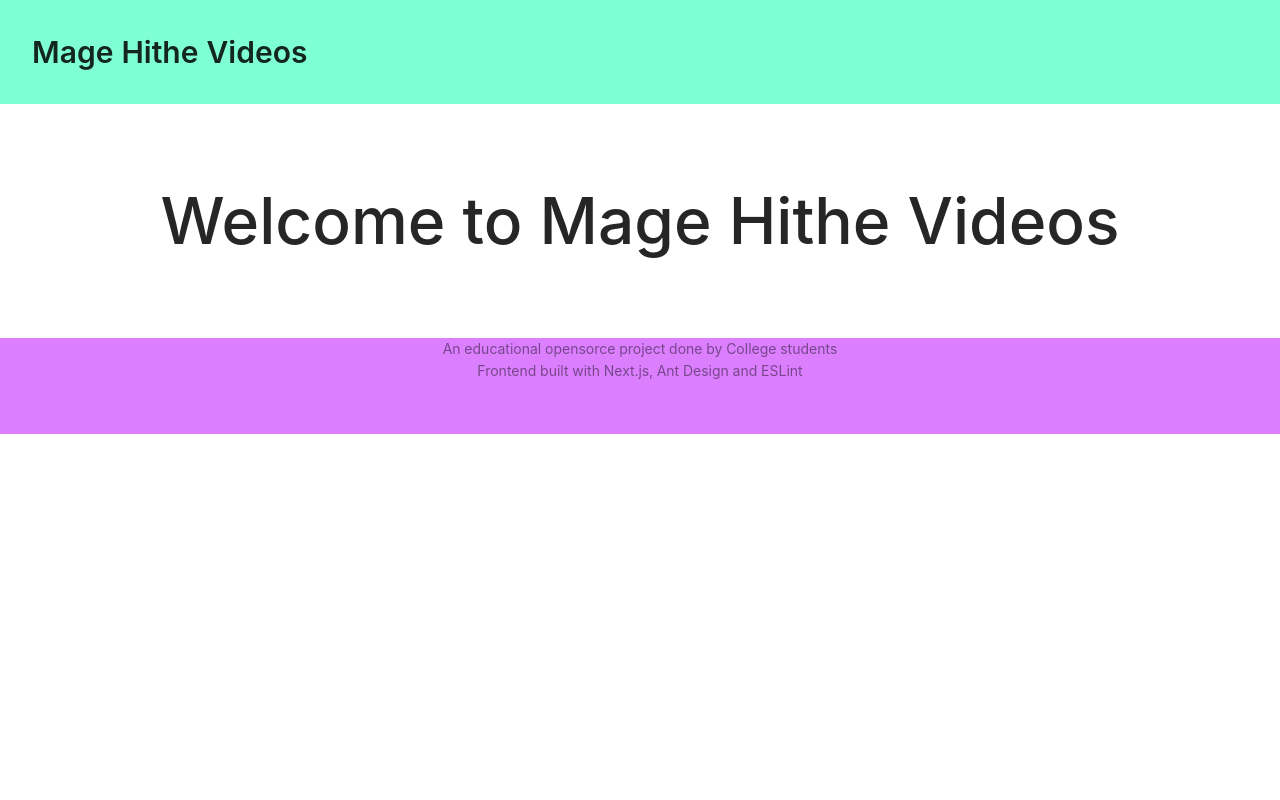
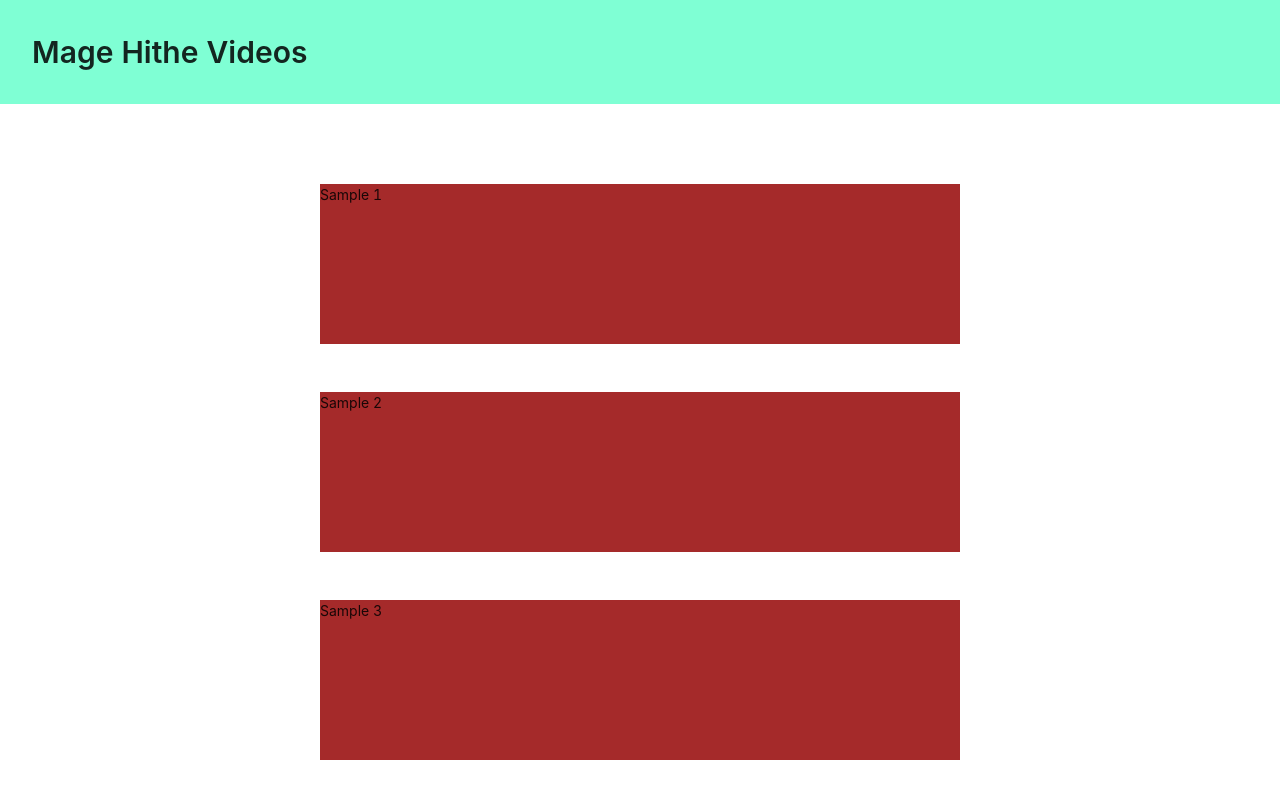
Before and after one commit to DilshanNaveen/Mage-Hithe-Videos-FE, a Next.js app: page / in a window 1280 px wide. Shown: the top 800 px of the page. Built offline with nearby package versions, Linux system fonts and the light colour scheme.

Commit message:
Creating props for block

```diff
--- /dev/null
+++ b/components/Blocks.js
@@ -0,0 +1,14 @@
+import { Typography } from 'antd';
+import { Row, Col } from 'antd';
+const { Text } = Typography;
+
+const Blocks = (props) =>{
+    return (
+        <div className="block-frame">
+            <Text>{props.vTitle}</Text>
+        </div>
+    )
+
+}
+
+export default Blocks;
--- a/pages/_app.js
+++ b/pages/_app.js
@@ -2,6 +2,7 @@ import '../styles/globals.css'
 import 'antd/dist/antd.css';
 
 import "../styles/componentStyles/Navbar.css"
+import '../styles/componentStyles/Blocks.css'
 
 function MyApp({ Component, pageProps }) {
   return <Component {...pageProps} />
--- a/pages/index.js
+++ b/pages/index.js
@@ -1,6 +1,20 @@
 import Head from 'next/head'
 import styles from '../styles/Home.module.css'
 import Layout from '../components/MainLayout'
+
+import Blocks from '../components/Blocks'
+
+function createData(id, itemname, itemimage) {
+  return { id, itemname,itemimage };
+}
+
+const rows = [
+  createData('1', 'Sample 1', 'N/A'),
+  createData('2', 'Sample 2', 'N/A'),
+  createData('3', 'Sample 3', 'N/A'),
+  createData('4', 'Sample 4', 'N/A'),
+  createData('5', 'Sample 5', 'N/A'),
+];
 
 export default function Home() {
   return (
@@ -13,10 +27,9 @@ export default function Home() {
 
       <Layout>
         <main className={styles.main}>
-
-          <h1 className={styles.title}>
-            Welcome to Mage Hithe Videos
-          </h1>
+        {rows.map((row) => (
+          <Blocks compID={row.id} vTitle={row.itemname} imgThumb={row.itemimage}/>
+        ))}
 
         </main>
       </Layout>
--- /dev/null
+++ b/styles/componentStyles/Blocks.css
@@ -0,0 +1,6 @@
+.block-frame{
+    background-color: brown;
+    width: 40rem;
+    height: 10rem;
+    margin-bottom: 3rem;
+}
```
